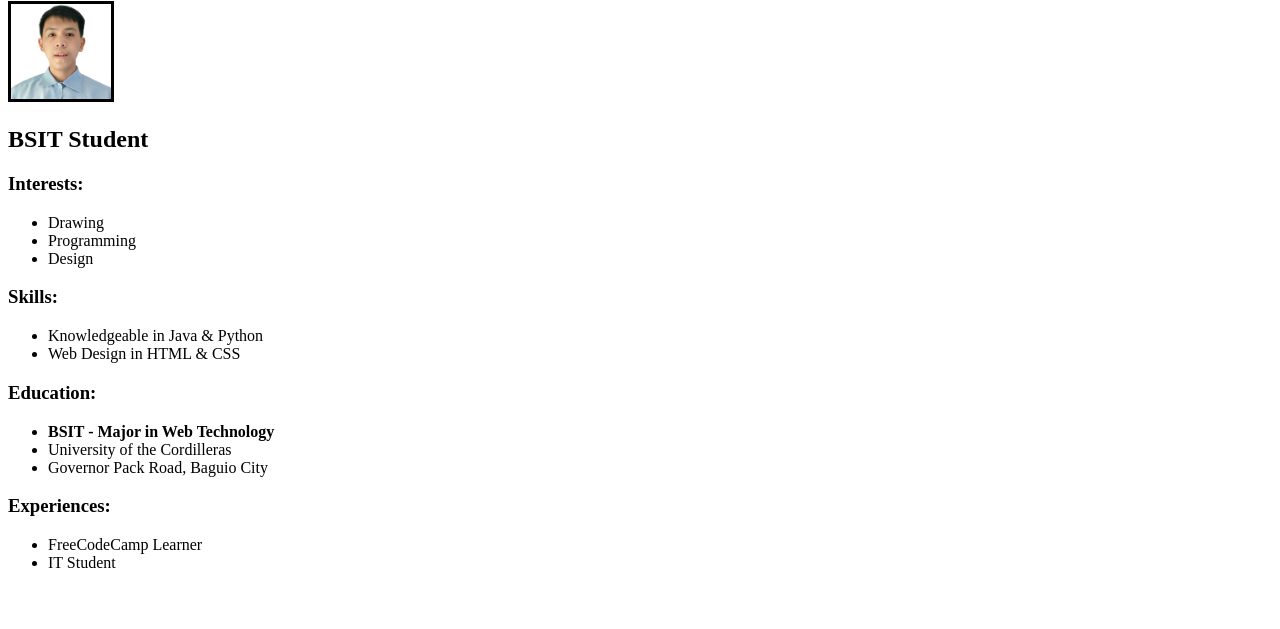
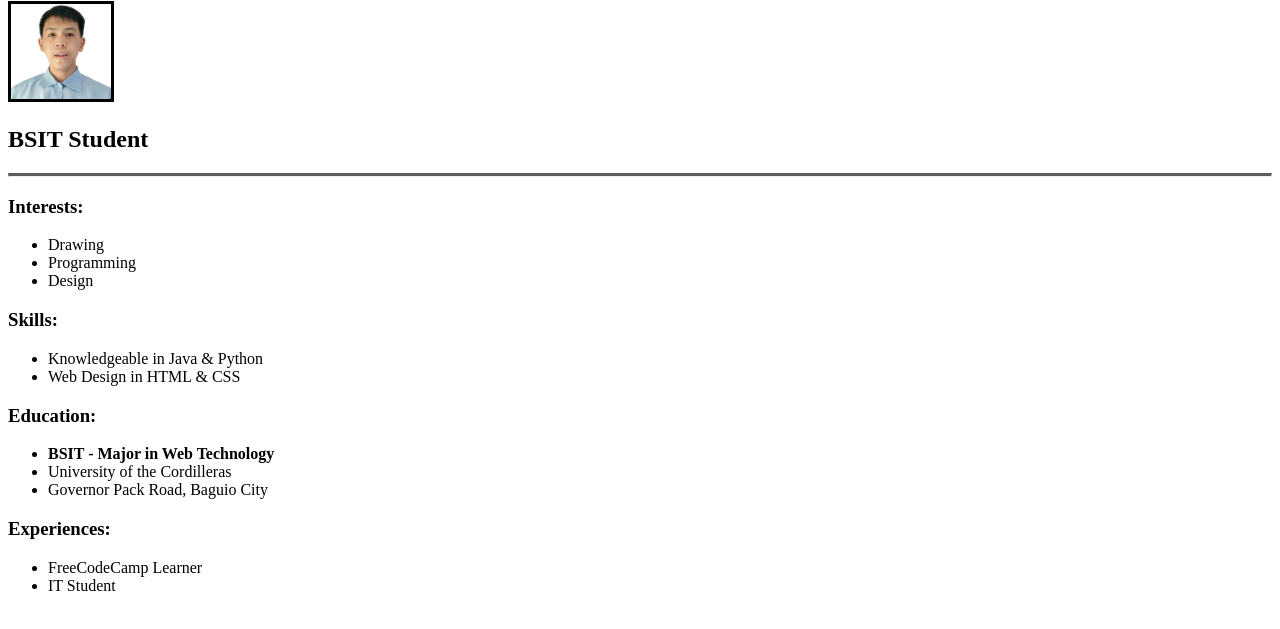
Before and after one commit to DimaxKun/CatPhotoApp, a plain HTML site: page Resume/resume.html in a window 1280 px wide. Shown: the part 79-708 px from the top of the page. Drawn offline with Linux system fonts and the light colour scheme.

Commit message:
added new lines

```diff
--- a/Resume/resume.html
+++ b/Resume/resume.html
@@ -12,6 +12,7 @@
     <img src="images/profile-pic.jpg" alt="my profile pic">
 
     <h2>BSIT Student</h2>
+    <hr class="solid">
     <section>
         <h3>Interests:</h3>
         <ul>
```
